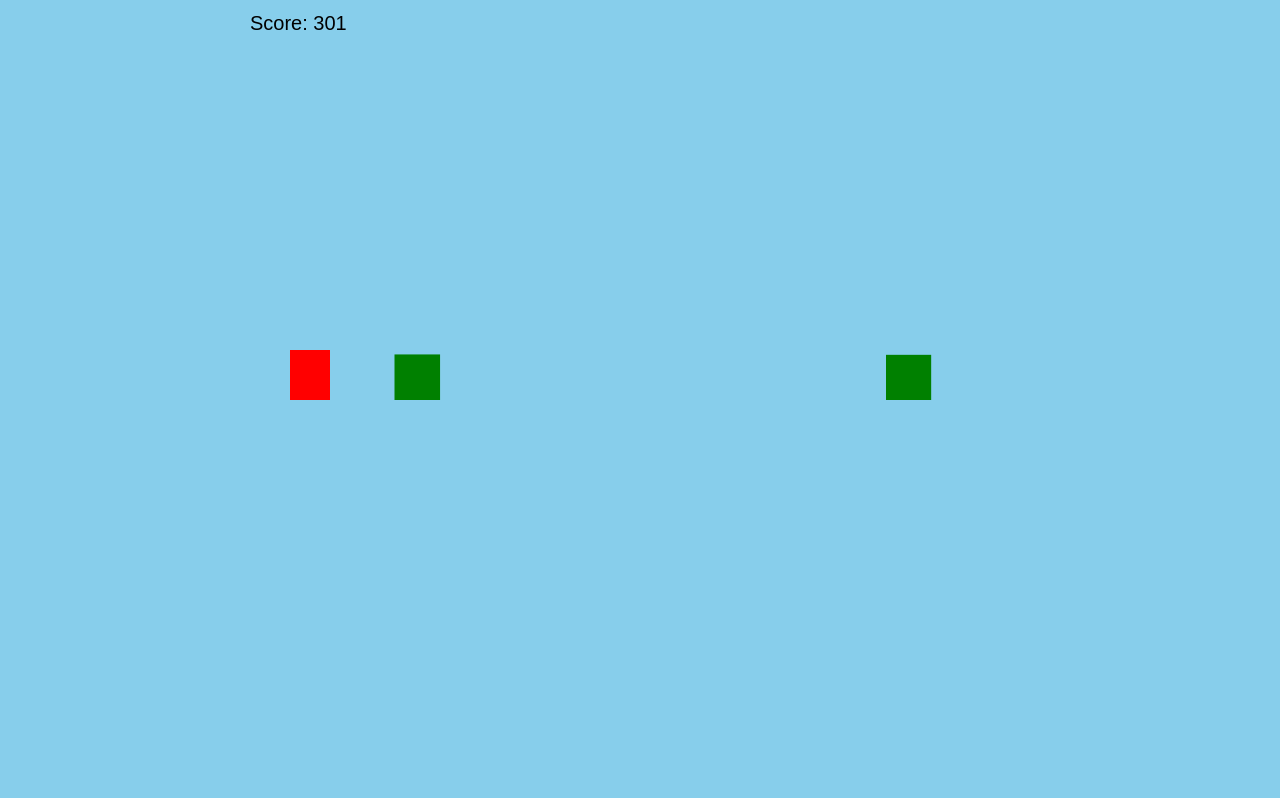
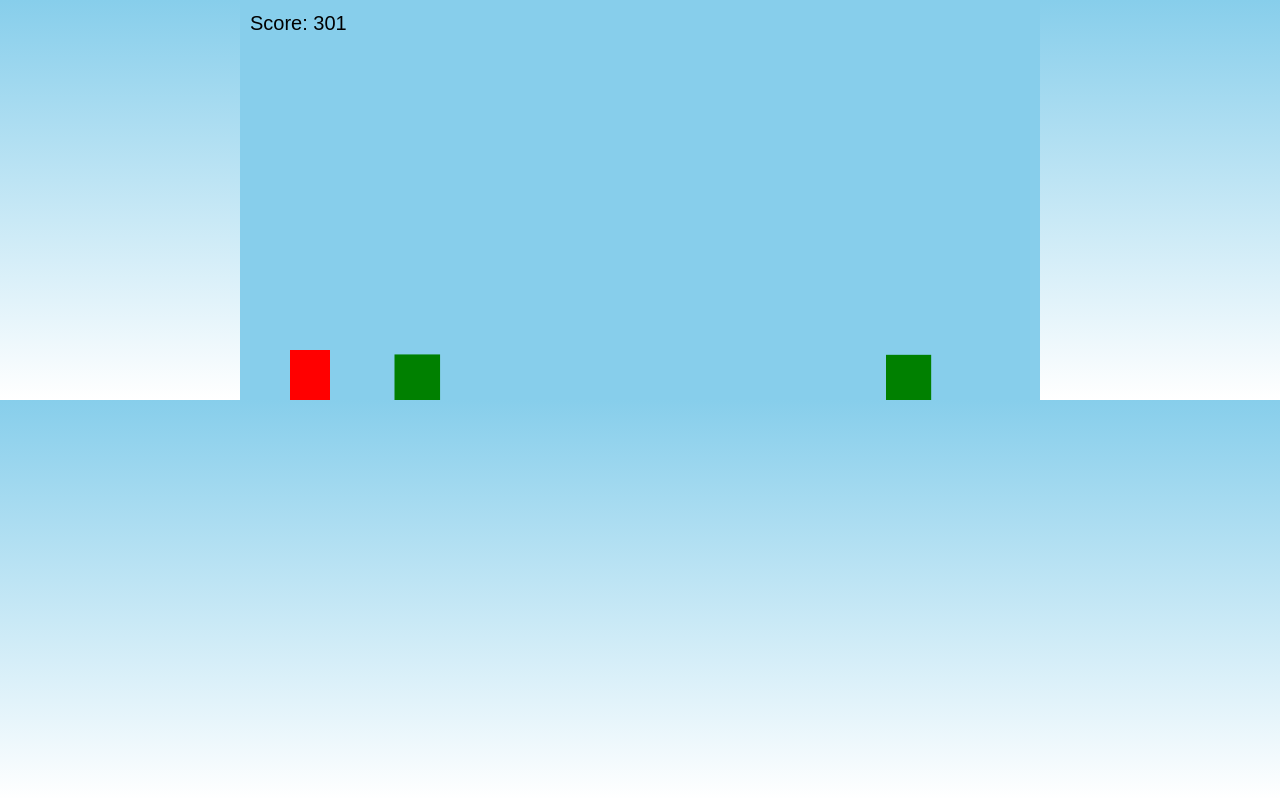
Before and after one commit to phonthebtilavun25599-boop/running-gamess, a plain HTML site: page index.html in a window 1280 px wide. Drawn offline with Linux system fonts and the light colour scheme.

Commit message:
Update style.css

```diff
--- a/style.css
+++ b/style.css
@@ -1,7 +1,8 @@
 body {
     margin: 0;
     overflow: hidden;
-    background: #87ceeb;
+    background: linear-gradient(#87ceeb, #ffffff);
+    font-family: Arial, sans-serif;
 }
 
 canvas {
```
